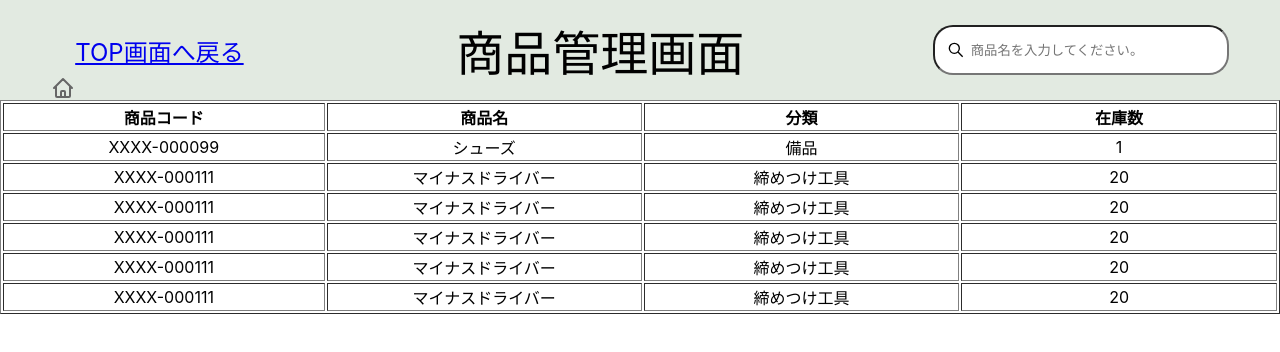
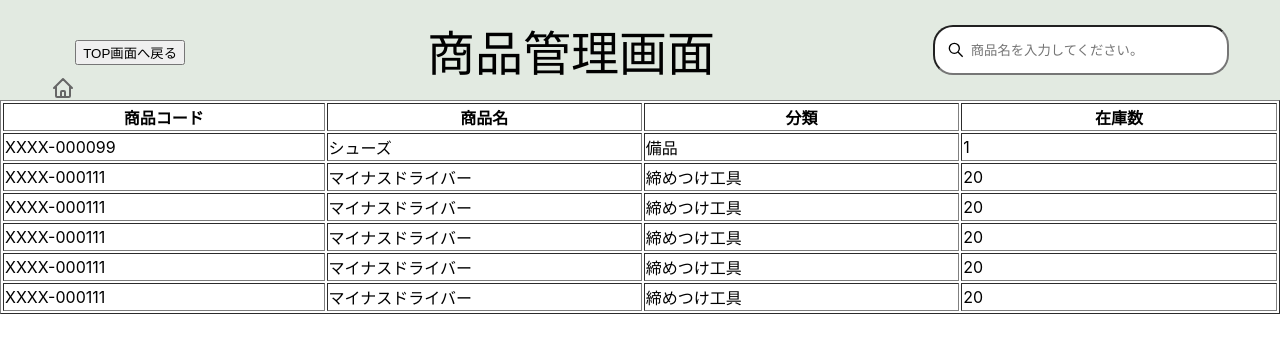
Before and after one commit to furu0202/StockManagementApp, a React (Create React App) app: page /Home in a window 1280 px wide. Shown: the top 352 px of the page. Built offline with nearby package versions, Linux system fonts and the light colour scheme.

Commit message:
ReactRouterテスト実装

```diff
--- a/src/App.jsx
+++ b/src/App.jsx
@@ -1,13 +1,16 @@
-import "./App.css";
-import Header from "./components/Header";
-import Main from "./components/Main";
+import { BrowserRouter, Route, Routes } from 'react-router-dom';
+import Home from 'src/components/Home';
+import Main from 'src/components/Main';
+import './App.css';
 
 function App() {
   return (
-    <div className="App">
-      <Header />
-      <Main />
-    </div>
+    <BrowserRouter>
+      <Routes>
+        <Route path='/Home/' element={<Home />} />
+        <Route path='/Main/' element={<Main />} />
+      </Routes>
+    </BrowserRouter>
   );
 }
 
--- a/src/components/Header.jsx
+++ b/src/components/Header.jsx
@@ -2,12 +2,15 @@
 import 'src/styles/header.css';
 import { HiOutlineHome } from 'react-icons/hi';
 import { GrSearch } from 'react-icons/gr';
+import { useNavigate } from 'react-router-dom';
+
 const Header = () => {
+  const navigate = useNavigate();
   return (
     <div className={'siteHeader'}>
-      {/* ========= 戻るエリア ======== */}
+      {/* ========= TOP画面へ戻るエリア ======== */}
       <div className={'goBackButton'}>
-        <a href='#'>TOP画面へ戻る</a>
+        <button onClick={() => navigate('/Home/')}>TOP画面へ戻る</button>
       </div>
       <HiOutlineHome className={'HiOutlineHome'} />
       {/* ======== タイトル画面エリア ======== */}
--- /dev/null
+++ b/src/components/Home.jsx
@@ -0,0 +1,16 @@
+import React from 'react';
+import { useNavigate } from 'react-router-dom';
+import Header from 'src/components/Header';
+import Main from 'src/components/Main';
+
+const Home = () => {
+  const navigate = useNavigate();
+  return (
+    <div>
+      <Header />
+      <Main />
+    </div>
+  );
+};
+
+export default Home;
```
Also changed, not shown: src/components/Top.jsx (added, +9 -0 lines).
